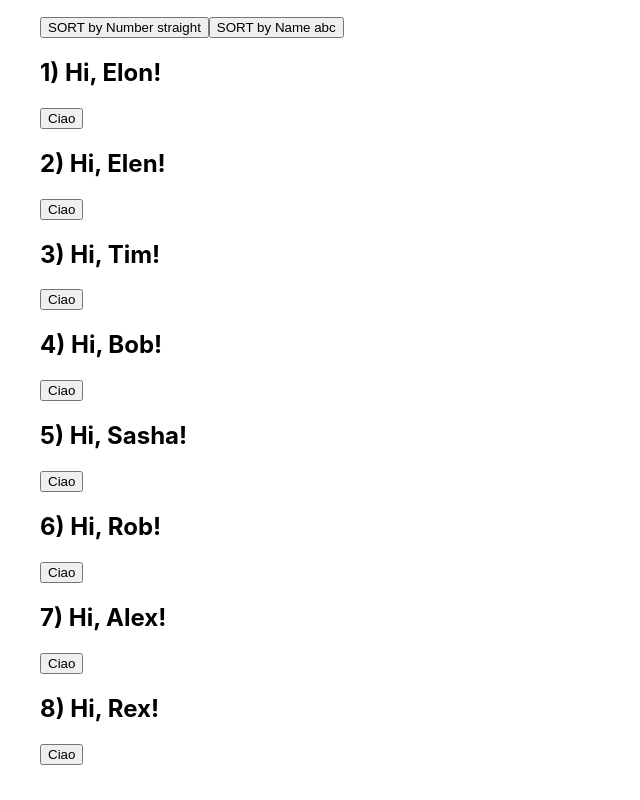
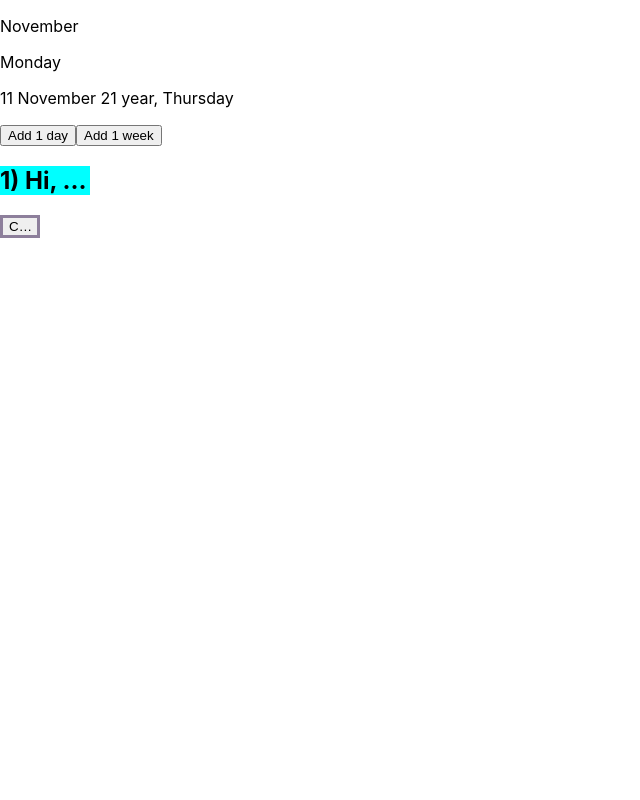
Before and after one commit to llianand94/fm-react-app, a React (Create React App) app: page / in a window 1280 px wide. Shown: the whole page, without its empty margins (0-640 px from the left). Built offline with nearby package versions, Linux system fonts and the light colour scheme.

Commit message:
Add SASS example

```diff
--- a/package.json
+++ b/package.json
@@ -8,6 +8,7 @@
     "@testing-library/user-event": "^12.8.3",
     "classnames": "^2.3.1",
     "date-fns": "^2.26.0",
+    "node-sass": "^6.0.1",
     "react": "^17.0.2",
     "react-dom": "^17.0.2",
     "react-scripts": "4.0.3",
--- a/src/App.js
+++ b/src/App.js
@@ -1,7 +1,9 @@
 
 import './App.css';
 import React from 'react';
-import CiaoSection from './components/CiaoSection';
+import Calendar from './components/Calendar';
+import Ciao from './components/CiaoSection/Ciao';
+
 
 
 
@@ -11,7 +13,8 @@ class App extends React.Component{
  render(){
 
   return <>
-  <CiaoSection/>
+  <Calendar/>
+  <Ciao id={1} name='easy'/>
   </>
  }
 
--- /dev/null
+++ b/src/common/styles/_breakpoints.scss
@@ -0,0 +1 @@
+$sm:768px;
--- /dev/null
+++ b/src/common/styles/_templates.scss
@@ -0,0 +1,5 @@
+%one-line{
+  white-space: nowrap;
+  overflow: hidden;
+  text-overflow: ellipsis;
+}
--- /dev/null
+++ b/src/components/Calendar/index.js
@@ -0,0 +1,33 @@
+import React, { Component } from 'react';
+import { format, add,startOfMonth} from 'date-fns'
+
+class Calendar extends Component {
+  constructor(props) {
+    super(props);
+    this.state = {
+      day: new Date()
+    }
+  }
+  btnHandler = (options)=>{
+    const {day}= this.state;
+    const newDate = add(day, options);
+    this.setState({day:newDate})
+  }
+
+
+  render() {
+    const {day} = this.state;
+    return (
+      <div>
+        <p>{format(day,'MMMM')}</p>
+        <p>{format(startOfMonth(day),'cccc')}</p>
+        <p>{format(day,"dd MMMM yy 'year, ' cccc")} </p>
+        <button onClick={()=>this.btnHandler({days:1})}> Add 1 day</button>
+        <button onClick={()=>this.btnHandler({weeks:1})}> Add 1 week</button>
+
+      </div>
+    );
+  }
+}
+
+export default Calendar;
--- /dev/null
+++ b/src/components/CiaoSection/Ciao/ciao.module.scss
@@ -0,0 +1,22 @@
+@import './../../../common/styles/breakpoints';
+@import './../../../common/styles/templates';
+
+.container{
+  max-width: 90px;
+  background-color: pink;
+  @extend %one-line;
+  @media screen and (min-width:$sm) {
+    background-color: aqua;
+
+  }
+}
+.btn{
+  max-width: 40px;
+  border: blueviolet 3px solid;
+  @extend %one-line;
+  @media screen and (min-width:$sm) {
+    border:{
+      color:rgb(141, 127, 155)
+    };
+  }
+}
--- a/src/components/CiaoSection/Ciao/index.jsx
+++ b/src/components/CiaoSection/Ciao/index.jsx
@@ -1,5 +1,6 @@
 import {Component} from 'react';
 import PropTypes from 'prop-types';
+import styles from './ciao.module.scss';
 
 class Ciao extends Component{
   /**
@@ -25,8 +26,8 @@ class Ciao extends Component{
     const {isHi} = this.state;
     if(isHi){
       return <>
-        <h2>{id}) Hi, {name}!</h2>
-        <button onClick={this.handlerBtn}>Ciao</button>
+         <h2 className={styles.container}>{id}) Hi, {name}!</h2>
+        <button className={styles.btn} onClick={this.handlerBtn}>Ciao</button>
         </>;
     }
     return <h2>Bye, {name}!</h2>;
--- a/src/components/SingInForm/SingInForm.module.css
+++ b/src/components/SingInForm/SingInForm.module.css
@@ -1,3 +1,6 @@
+@import './../../common/styles/_breakpoints.scss';
+@import './../../common/styles/_templates.scss';
+
 .container{
 display: flex;
 flex-direction: column;
```
Also changed, not shown: 1 other file (tests, documents, lock files or other folders).
